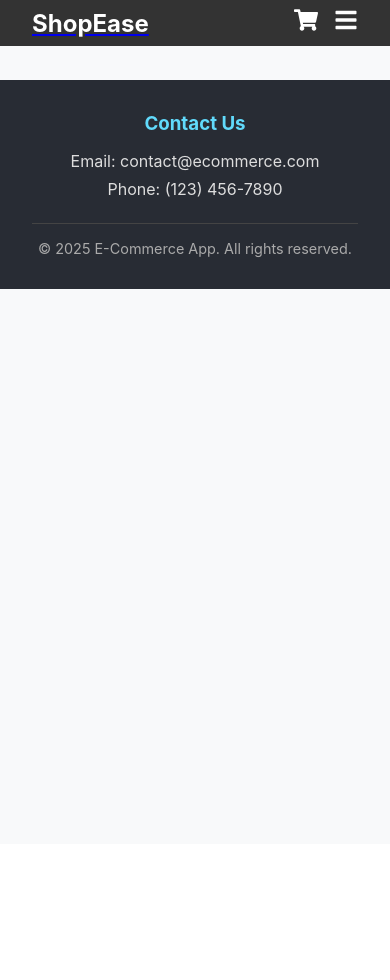
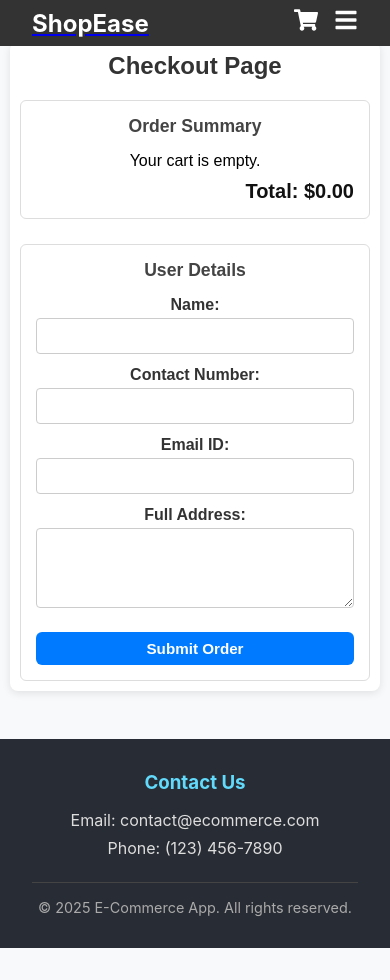
Before and after one commit to sunny-gd/ecommerce-app, a React (Create React App) app: page /checkout in a window 390 px wide. Before the commit the page ends 844 px from the top, so only its background shows below. Built offline with nearby package versions, Linux system fonts and the light colour scheme.

Commit message:
added checkout page and code changes for mobile view.

```diff
--- a/package.json
+++ b/package.json
@@ -7,6 +7,7 @@
     "@reduxjs/toolkit": "^2.6.1",
     "axios": "^1.8.4",
     "cra-template-redux": "2.0.0",
+    "jspdf": "^3.0.1",
     "react": "^19.1.0",
     "react-dom": "^19.1.0",
     "react-icons": "^5.5.0",
--- a/src/App.js
+++ b/src/App.js
@@ -6,6 +6,7 @@ import Products from './features/products/Products';
 import Cart from './features/cart/Cart';
 import About from './components/About';
 import Footer from './components/Footer';
+import Checkout from './features/checkout/Checkout';
 import './App.css';
 
 function App() {
@@ -17,6 +18,7 @@ function App() {
           <Routes>
             <Route path="/" element={<Products />} />
             <Route path="/cart" element={<Cart />} />
+            <Route path="/checkout" element={<Checkout />} />
             <Route path="/about" element={<About />} />
           </Routes>
           <Footer />
--- a/src/features/cart/Cart.css
+++ b/src/features/cart/Cart.css
@@ -121,12 +121,13 @@
 
 @media (max-width: 768px) {
   .cart-item {
-    flex-direction: column;
+    flex-direction: row;
+    flex-wrap: wrap;
   }
 
   .cart-item img {
-    width: 100%;
-    height: auto;
+    width: 100px;
+    height: 100px;
   }
 }
 
--- a/src/features/cart/Cart.jsx
+++ b/src/features/cart/Cart.jsx
@@ -7,6 +7,7 @@ import {
   clearCart,
   addItem
 } from './cartSlice';
+import { useNavigate } from 'react-router-dom';
 import './Cart.css';
 
 const Cart = () => {
@@ -14,6 +15,7 @@ const Cart = () => {
   const totalAmount = useSelector(selectTotalAmount);
   const totalQuantity = useSelector(selectTotalQuantity);
   const dispatch = useDispatch();
+  const navigate = useNavigate();
 
   const handleRemoveItem = (id) => {
     dispatch(removeItem(id));
@@ -29,6 +31,10 @@ const Cart = () => {
 
   const handleDecrement = (id) => {
     dispatch(removeItem(id));
+  };
+
+  const handleProceedToCheckout = () => {
+    navigate('/checkout');
   };
 
   return (
@@ -80,7 +86,7 @@ const Cart = () => {
             >
               Clear Cart
             </button>
-            <button className="checkout-btn">
+            <button className="checkout-btn" onClick={handleProceedToCheckout}>
               Proceed to Checkout
             </button>
           </div>
--- /dev/null
+++ b/src/features/checkout/Checkout.css
@@ -0,0 +1,244 @@
+.checkout-container {
+  max-width: 800px;
+  margin: 20px auto;
+  padding: 15px;
+  background-color: #fff;
+  border-radius: 8px;
+  box-shadow: 0 2px 8px rgba(0,0,0,0.1);
+  font-family: Arial, sans-serif;
+}
+
+.checkout-header {
+  text-align: center;
+  margin-bottom: 20px;
+  font-size: 2rem;
+  color: #333;
+}
+
+.order-summary {
+  border: 1px solid #ddd;
+  padding: 15px;
+  border-radius: 6px;
+  margin-bottom: 25px;
+}
+
+.order-summary h2 {
+  margin-top: 0;
+  margin-bottom: 15px;
+  font-size: 1.5rem;
+  color: #444;
+}
+
+.order-items {
+  list-style: none;
+  padding: 0;
+  margin: 0;
+}
+
+.order-item {
+  display: flex;
+  align-items: center;
+  margin-bottom: 15px;
+  border-bottom: 1px solid #eee;
+  padding-bottom: 10px;
+}
+
+.order-item:last-child {
+  border-bottom: none;
+  margin-bottom: 0;
+  padding-bottom: 0;
+}
+
+.order-item-image {
+  width: 80px;
+  height: 80px;
+  object-fit: cover;
+  border-radius: 6px;
+  margin-right: 15px;
+}
+
+.order-item-details {
+  flex-grow: 1;
+}
+
+.order-item-name {
+  font-weight: bold;
+  margin: 0 0 5px 0;
+  color: #222;
+}
+
+.order-total {
+  text-align: right;
+  font-size: 1.25rem;
+  font-weight: bold;
+  margin-top: 10px;
+  color: #111;
+}
+
+.checkout-form {
+  border: 1px solid #ddd;
+  padding: 15px;
+  border-radius: 6px;
+}
+
+.checkout-form h2 {
+  margin-top: 0;
+  margin-bottom: 15px;
+  font-size: 1.5rem;
+  color: #444;
+}
+
+.checkout-form label {
+  display: block;
+  margin-bottom: 12px;
+  font-weight: 600;
+  color: #333;
+}
+
+.checkout-form input[type="text"],
+.checkout-form input[type="tel"],
+.checkout-form input[type="email"],
+.checkout-form textarea {
+  width: 100%;
+  padding: 8px 10px;
+  margin-top: 4px;
+  border: 1px solid #ccc;
+  border-radius: 4px;
+  font-size: 1rem;
+  box-sizing: border-box;
+  resize: vertical;
+}
+
+.checkout-form textarea {
+  min-height: 80px;
+}
+
+.submit-order-btn {
+  display: block;
+  width: 100%;
+  padding: 12px 0;
+  margin-top: 20px;
+  background-color: #007bff;
+  border: none;
+  border-radius: 6px;
+  color: white;
+  font-size: 1.1rem;
+  font-weight: bold;
+  cursor: pointer;
+  transition: background-color 0.3s ease;
+}
+
+.submit-order-btn:hover {
+  background-color: #0056b3;
+}
+
+/* Popup styles */
+.popup-overlay {
+  position: fixed;
+  top: 0;
+  left: 0;
+  width: 100%;
+  height: 100%;
+  background-color: rgba(0,0,0,0.5);
+  display: flex;
+  justify-content: center;
+  align-items: center;
+  z-index: 1000;
+}
+
+.popup-content {
+  background-color: white;
+  padding: 20px 30px;
+  border-radius: 8px;
+  text-align: center;
+  box-shadow: 0 2px 10px rgba(0,0,0,0.3);
+}
+
+.popup-ok-btn {
+  margin-top: 15px;
+  padding: 8px 20px;
+  background-color: #007bff;
+  border: none;
+  border-radius: 6px;
+  color: white;
+  font-weight: bold;
+  cursor: pointer;
+  font-size: 1rem;
+}
+
+.popup-ok-btn:hover {
+  background-color: #0056b3;
+}
+
+/* Responsive styles */
+@media (max-width: 900px) {
+  .checkout-container {
+    margin: 15px;
+    padding: 12px;
+  }
+
+  .order-item {
+    flex-direction: row;
+    align-items: center;
+  }
+
+  .order-item-image {
+    width: 80px;
+    height: 80px;
+    margin-bottom: 0;
+  }
+
+  .order-total {
+    text-align: right;
+  }
+
+  .checkout-header {
+    font-size: 1.75rem;
+  }
+
+  .checkout-form h2,
+  .order-summary h2 {
+    font-size: 1.25rem;
+  }
+
+  .submit-order-btn {
+    font-size: 1rem;
+    padding: 10px 0;
+  }
+}
+
+@media (max-width: 600px) {
+  .checkout-container {
+    margin: 10px;
+    padding: 10px;
+  }
+
+  .order-item {
+    flex-direction: row;
+    align-items: center;
+  }
+
+  .order-item-image {
+    width: 80px;
+    height: 80px;
+    margin-bottom: 0;
+  }
+
+  .order-total {
+    text-align: right;
+  }
+
+  .checkout-header {
+    font-size: 1.5rem;
+  }
+
+  .checkout-form h2,
+  .order-summary h2 {
+    font-size: 1.1rem;
+  }
+
+  .submit-order-btn {
+    font-size: 0.95rem;
+    padding: 8px 0;
+  }
+}
--- /dev/null
+++ b/src/features/checkout/Checkout.jsx
@@ -0,0 +1,133 @@
+import React, { useState } from 'react';
+import { useSelector, useDispatch } from 'react-redux';
+import { selectCartItems, selectTotalAmount, clearCart } from '../cart/cartSlice';
+import { useNavigate } from 'react-router-dom';
+import { jsPDF } from 'jspdf';
+import './Checkout.css';
+
+const Checkout = () => {
+  const cartItems = useSelector(selectCartItems);
+  const totalAmount = useSelector(selectTotalAmount);
+  const dispatch = useDispatch();
+  const navigate = useNavigate();
+
+  const [formData, setFormData] = useState({
+    name: '',
+    contactNumber: '',
+    email: '',
+    address: ''
+  });
+
+  const [showPopup, setShowPopup] = useState(false);
+
+  const handleChange = (e) => {
+    setFormData({...formData, [e.target.name]: e.target.value});
+  };
+
+  const generatePDF = () => {
+    const doc = new jsPDF();
+
+    doc.setFontSize(18);
+    doc.text('Order Summary', 14, 20);
+
+    let y = 30;
+    cartItems.forEach((item, index) => {
+      doc.setFontSize(14);
+      doc.text(`${index + 1}. ${item.name}`, 14, y);
+      y += 7;
+      doc.setFontSize(12);
+      doc.text(`Quantity: ${item.quantity}`, 20, y);
+      y += 7;
+      doc.text(`Price: $${item.price.toFixed(2)}`, 20, y);
+      y += 10;
+    });
+
+    doc.setFontSize(16);
+    doc.text(`Total Amount: $${totalAmount.toFixed(2)}`, 14, y);
+    y += 15;
+
+    doc.setFontSize(18);
+    doc.text('User Details', 14, y);
+    y += 10;
+
+    doc.setFontSize(12);
+    doc.text(`Name: ${formData.name}`, 14, y);
+    y += 7;
+    doc.text(`Contact Number: ${formData.contactNumber}`, 14, y);
+    y += 7;
+    doc.text(`Email: ${formData.email}`, 14, y);
+    y += 7;
+    doc.text(`Address: ${formData.address}`, 14, y);
+
+    doc.save('order_summary.pdf');
+  };
+
+  const handleSubmit = (e) => {
+    e.preventDefault();
+    generatePDF();
+    setShowPopup(true);
+  };
+
+  const handlePopupOk = () => {
+    setShowPopup(false);
+    dispatch(clearCart());
+    navigate('/');
+  };
+
+  return (
+    <div className="checkout-container">
+      <h1 className="checkout-header">Checkout Page</h1>
+      <div className="order-summary">
+        <h2>Order Summary</h2>
+        {cartItems.length === 0 ? (
+          <p>Your cart is empty.</p>
+        ) : (
+          <ul className="order-items">
+            {cartItems.map(item => (
+              <li key={item.id} className="order-item">
+                <img src={item.images && item.images.length > 0 ? item.images[0] : item.image} alt={item.name} className="order-item-image" />
+                <div className="order-item-details">
+                  <p className="order-item-name">{item.name}</p>
+                  <p>Quantity: {item.quantity}</p>
+                  <p>Price: ${item.price.toFixed(2)}</p>
+                </div>
+              </li>
+            ))}
+          </ul>
+        )}
+        <h3 className="order-total">Total: ${totalAmount.toFixed(2)}</h3>
+      </div>
+      <form className="checkout-form" onSubmit={handleSubmit}>
+        <h2>User Details</h2>
+        <label>
+          Name:
+          <input type="text" name="name" value={formData.name} onChange={handleChange} required />
+        </label>
+        <label>
+          Contact Number:
+          <input type="tel" name="contactNumber" value={formData.contactNumber} onChange={handleChange} required />
+        </label>
+        <label>
+          Email ID:
+          <input type="email" name="email" value={formData.email} onChange={handleChange} required />
+        </label>
+        <label>
+          Full Address:
+          <textarea name="address" value={formData.address} onChange={handleChange} required />
+        </label>
+        <button type="submit" className="submit-order-btn">Submit Order</button>
+      </form>
+
+      {showPopup && (
+        <div className="popup-overlay">
+          <div className="popup-content">
+            <p>Your order placed successfully</p>
+            <button onClick={handlePopupOk} className="popup-ok-btn">OK</button>
+          </div>
+        </div>
+      )}
+    </div>
+  );
+};
+
+export default Checkout;
--- a/src/features/products/Products.css
+++ b/src/features/products/Products.css
@@ -65,6 +65,6 @@
 
 @media (max-width: 768px) {
   .products-grid {
-    grid-template-columns: repeat(auto-fill, minmax(200px, 1fr));
+    grid-template-columns: repeat(auto-fill, minmax(250px, 1fr));
   }
 }
```
Also changed, not shown: 1 other file (tests, documents, lock files or other folders).
